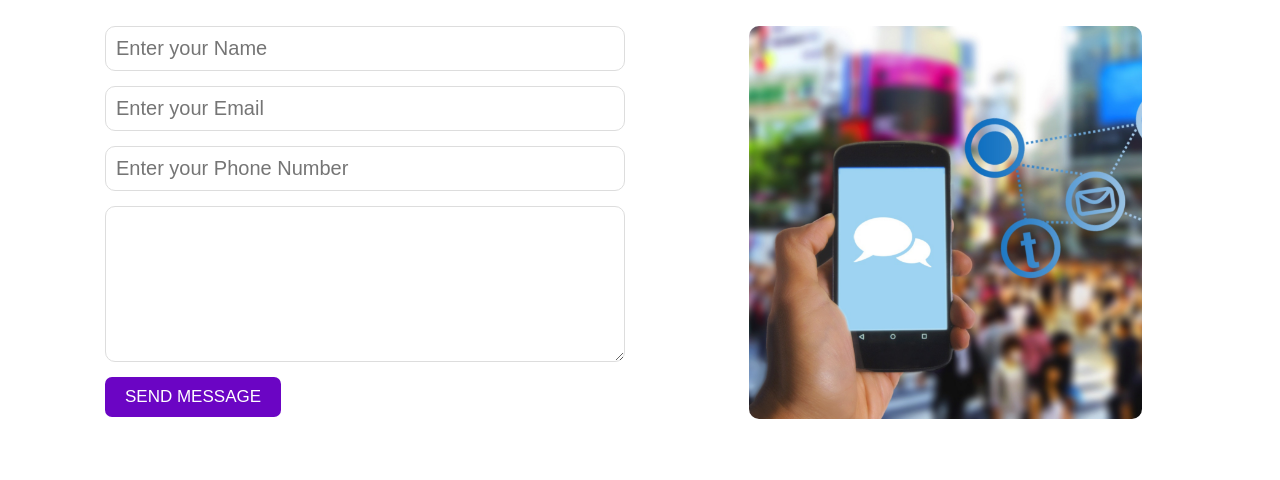
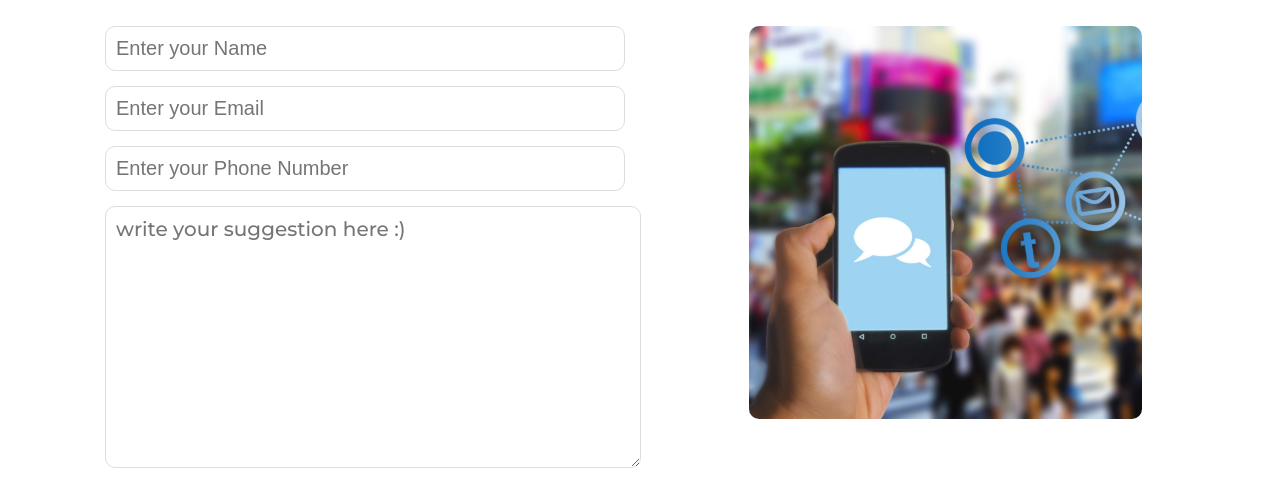
Before and after one commit to abusayeed4bd/mission-2022, a plain HTML site: page index.html in a window 1280 px wide. Shown: the part 2477-2957 px from the top of the page. Drawn offline with Linux system fonts and the light colour scheme.

Commit message:
form update

```diff
--- a/index.html
+++ b/index.html
@@ -104,8 +104,9 @@
                     <form action="#">
                         <input type="text" placeholder="Enter your Name">
                         <input type="email" placeholder="Enter your Email">
-                        <input type="number" placeholder="Enter your Phone Number">
-                        <textarea name="" id="" cols="30" rows="10"></textarea>
+                        <input type="Phone" placeholder="Enter your Phone Number">
+                        <textarea name="" id="" cols="30" rows="10"
+                            placeholder="write your suggestion here :)"></textarea>
                         <button type="submit" class="default-btn">SEND MESSAGE </button>
                     </form>
                 </div>
--- a/style.css
+++ b/style.css
@@ -124,6 +124,10 @@ p {
 	width: 100%;
 	border: 1px solid #ddd;
 	border-radius: 10px;
+    padding: 10px;
+    font-size: 20px;
+    font-family: 'Montserrat', sans-serif;
+    font-weight: 500;
 }
 button {
 	border: none;
```
